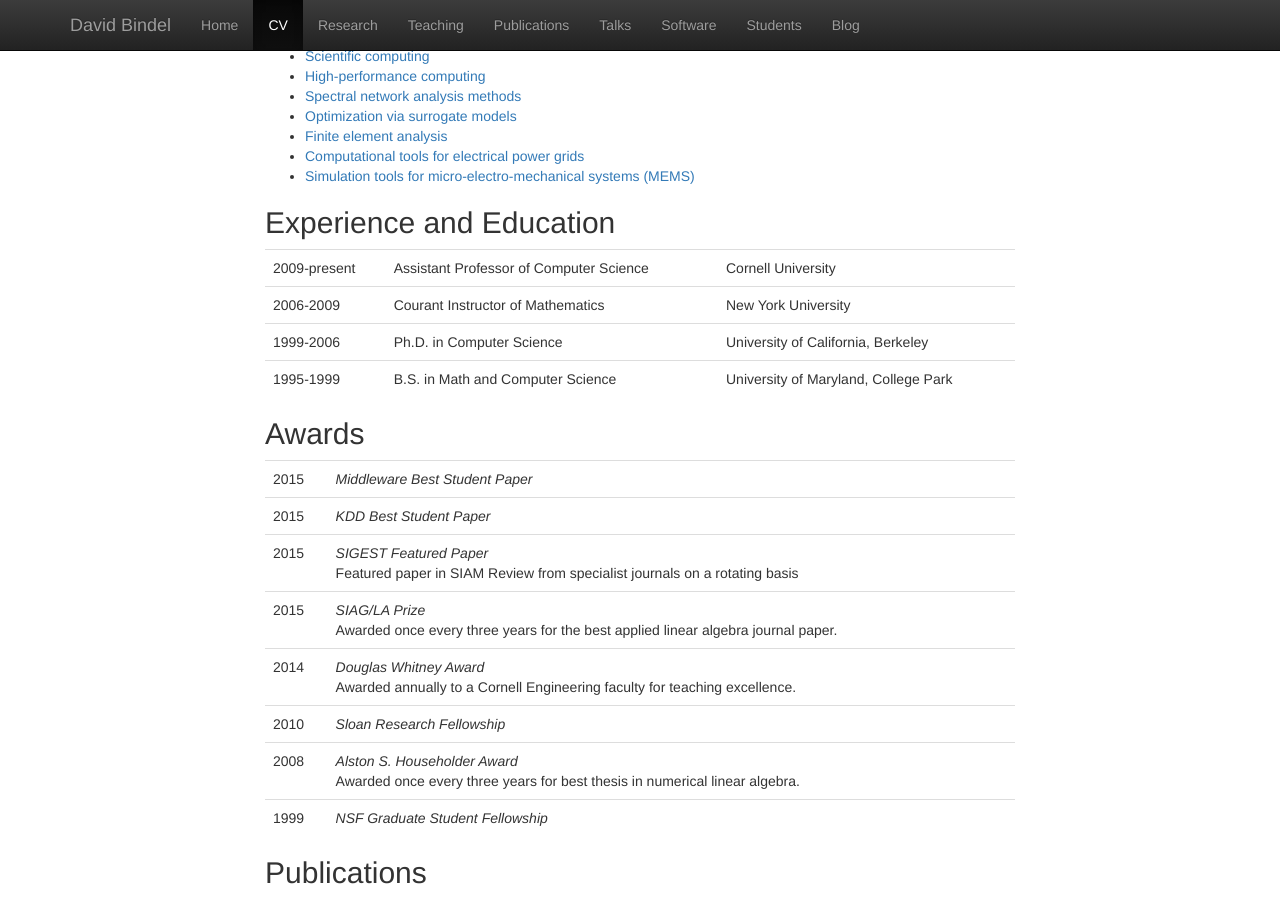
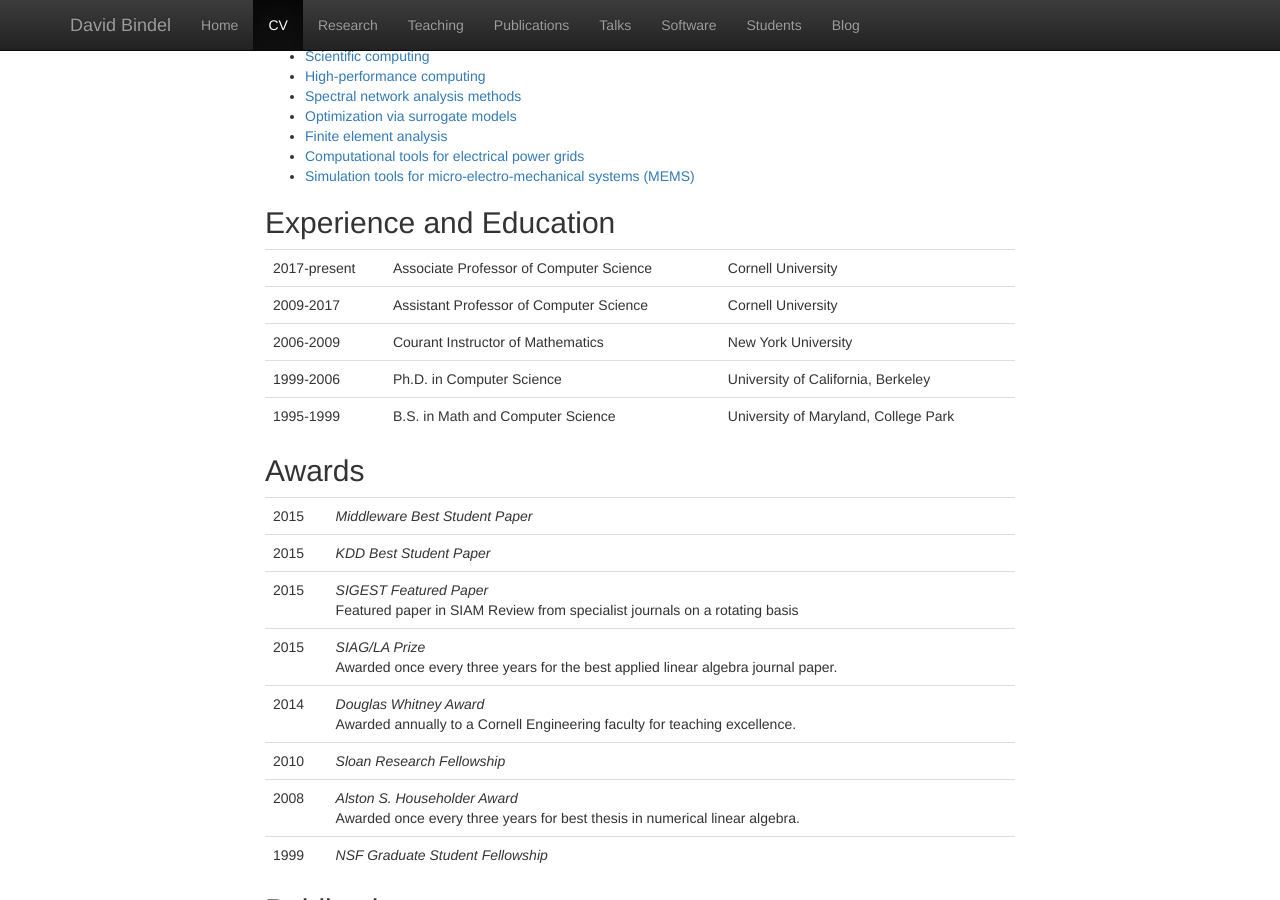
Before and after one commit to dbindel/cornell_web, a Jekyll site: the page built from vita.html, in a window 1280 px wide and 900 px high, scrolled down 358 px. Built offline with Jekyll 4.4.1, drawn with Linux system fonts in a browser that asks for light colours; nearby versions of some CDN libraries.

Commit message:
Updated assistant prof -> associate prof in various places.

```diff
--- a/_includes/cv_prof.html
+++ b/_includes/cv_prof.html
@@ -1,6 +1,11 @@
 <table class="table">
   <tr>
-    <td>2009-present</td>
+    <td>2017-present</td>
+    <td>Associate Professor of Computer Science</td>
+    <td>Cornell University</td>
+  </tr>
+  <tr>
+    <td>2009-2017</td>
     <td>Assistant Professor of Computer Science</td>
     <td>Cornell University</td>
   </tr>
--- a/_includes/dbindel_head.html
+++ b/_includes/dbindel_head.html
@@ -6,7 +6,7 @@
     </div>
     <div class="col-xs-9 col-sm-8 col-md-9 col-lg-10">
       <h1 class="media-heading">David Bindel</h1>
-      <h2>Assistant Professor of<br/> Computer Science</h2>
+      <h2>Associate Professor of<br/> Computer Science</h2>
       <p class="lead">
       <a href="http://www.cs.cornell.edu/">CS</a>,
       <a href="http://www.cam.cornell.edu/">applied math</a>,
```
Also changed, not shown: 4 other files.
